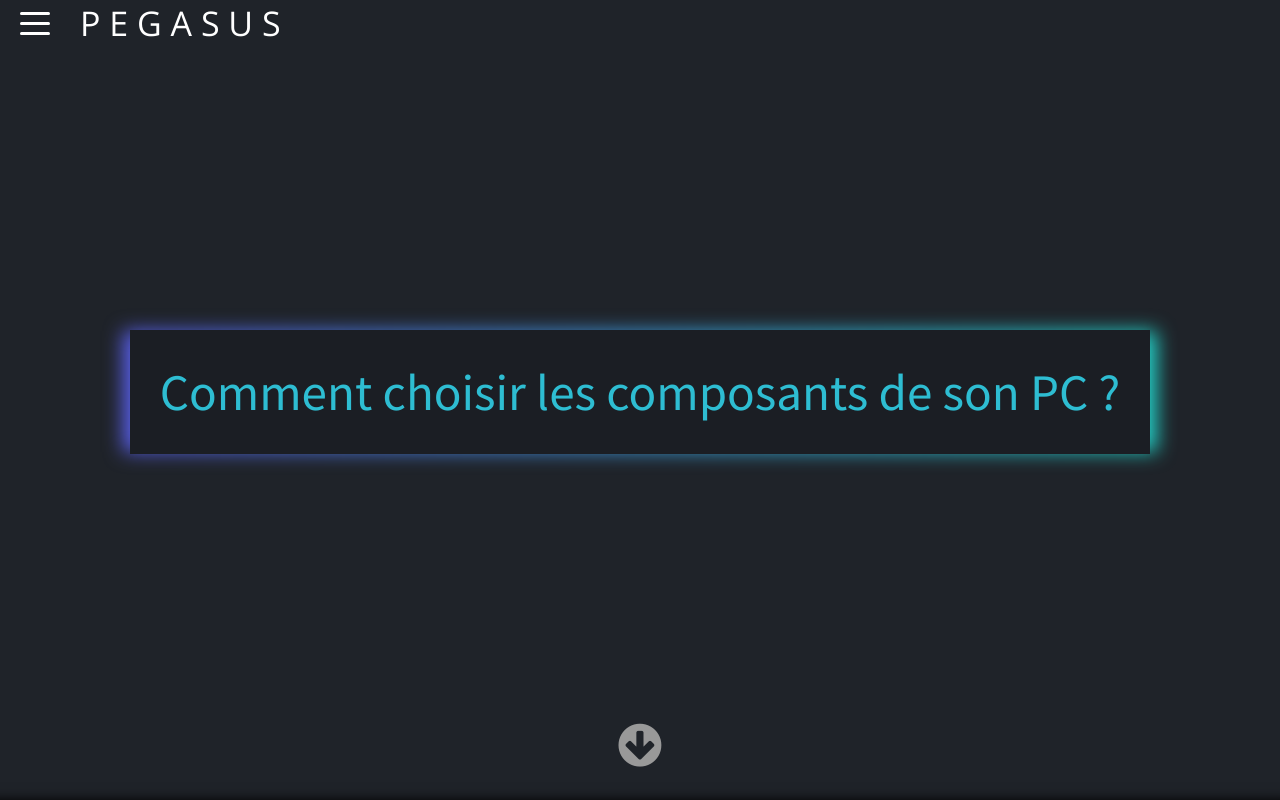
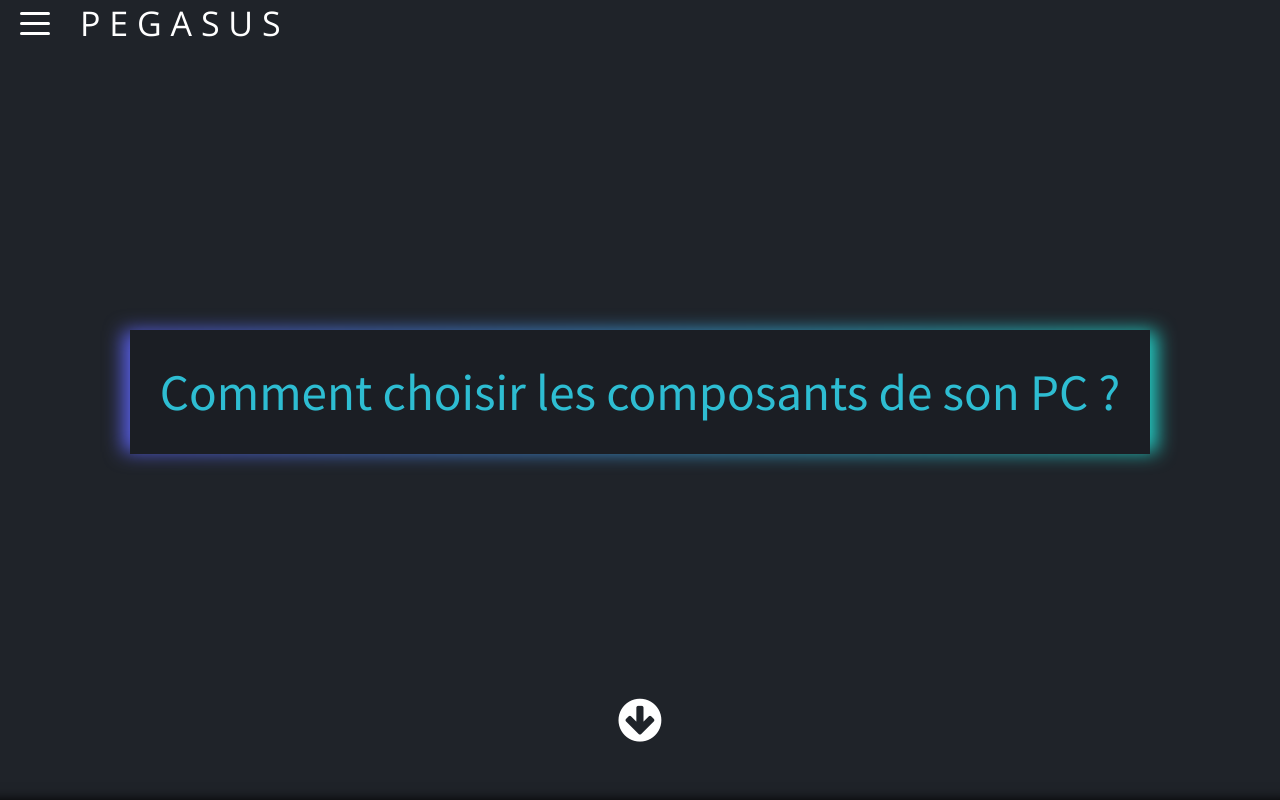
Before and after one commit to gabrielctn/good-looking-site, a plain HTML site: page index.html in a window 1280 px wide. Shown: the top 800 px of the page. Drawn offline with nearby package versions, Linux system fonts and the light colour scheme.

Commit message:
center arrow

```diff
--- a/css/index.css
+++ b/css/index.css
@@ -1,7 +1,6 @@
 * {
     box-sizing: border-box;
 }
-
 
 body {
     overflow-x: hidden;
@@ -15,6 +14,7 @@ header {
 }
 
 /* utilisation de important pour signifier que sur cette page le menu et PEGASUS doivent rester en blanc, même le menu fermé */
+
 #pegasus {
     color: white !important;
 }
@@ -29,6 +29,7 @@ header {
 
 /* nécessaire pour créer des niveaux d'index à l'intérieur de cette div
 le titre sera devant l'ombre lumineuse*/
+
 #title {
     width: 100%;
     top: 45%;
@@ -70,6 +71,7 @@ le titre sera devant l'ombre lumineuse*/
 }
 
 /* Les animations de gradient de couleur */
+
 @keyframes animateGlow {
     0% {
         background-position: 0% 50%;
@@ -96,16 +98,18 @@ le titre sera devant l'ombre lumineuse*/
 
 #arrow {
     top: 90%;
-    width: 100%;
-    position: relative;
-    text-align: center;
+    color: white;
+    position: absolute;/* postulat de départ */
+    left: 50%;/* à 50%/50% du parent référent */
+    transform: translate(-50%, -50%);/* décalage de 50% de sa propre taille */
+    transition: transform .2s;
+    color: white;
 }
 
 #arrow:hover {
     font-size: 3em;
-    color: #5d5d5d;
-    transition: 0.5s ease-in-out;
-    transform: scale(1.5);
+    transition: 0.2s ease-out;
+    transform: scale(1.1) translate(-45%, -45%);
 }
 
 a {
@@ -124,7 +128,6 @@ a {
     animation: animateGlow 5s ease infinite;
     box-shadow: 0 0 12px 0 rgba(0, 0, 0, 1);
 }
-
 
 /* Création de la grille */
 
@@ -205,8 +208,6 @@ img {
     border-radius: 2px;
 }
 
-
-
 /* Formulaire */
 
 .formulaire {
@@ -258,7 +259,7 @@ input[type="text"], input[type="email"] {
 
 input[type="submit"], .button {
     width: 50%;
-    margin: 0 ;
+    margin: 0;
     padding: 0 0.75em;
     background: none;
     border: solid 1px;
```
